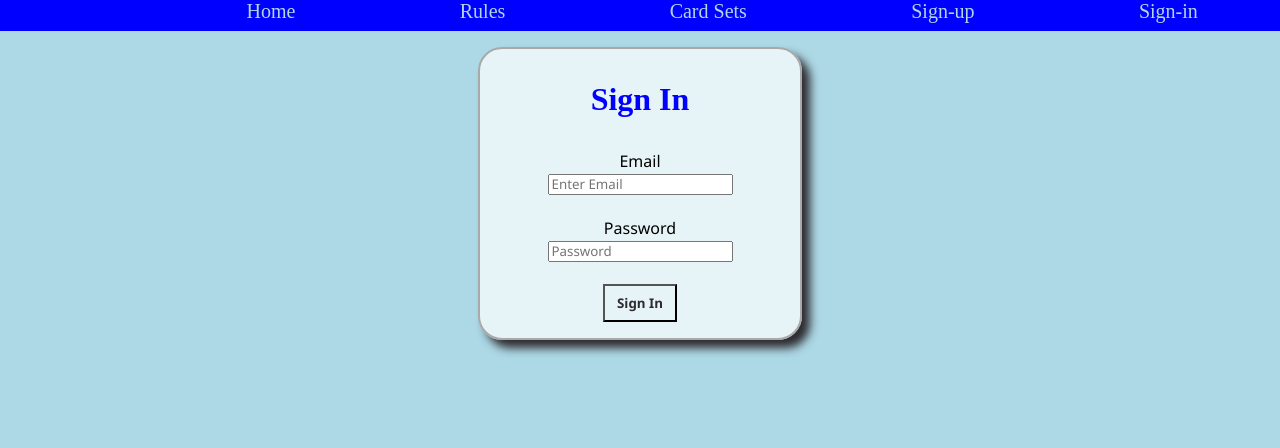
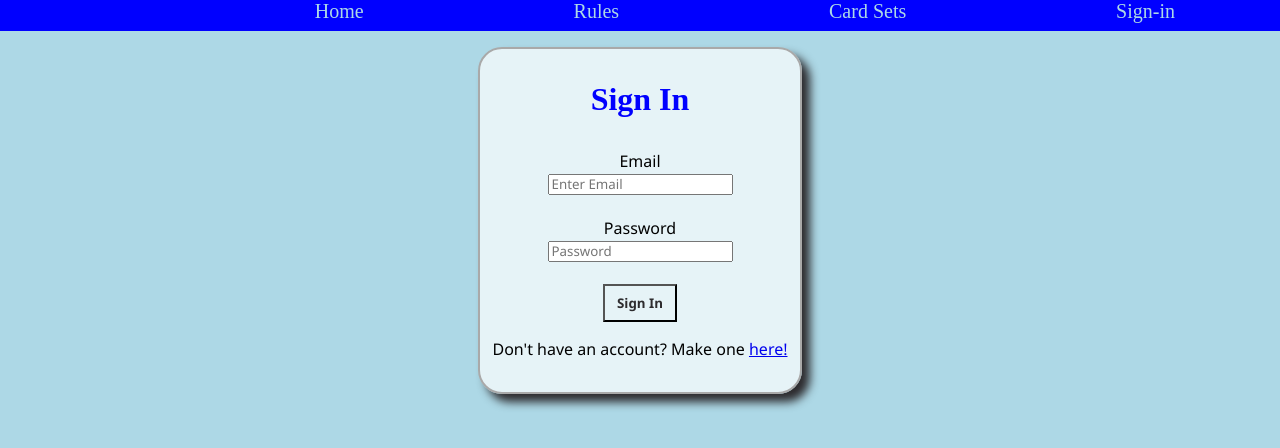
Before and after one commit to ChelseyReann/digimon-deck, a React (Create React App) app: page /sign-in in a window 1280 px wide. Shown: the top 448 px of the page. Built offline with nearby package versions, Linux system fonts and the light colour scheme; a web font is replaced by a local one.

Commit message:
updates NavBar.jsx

```diff
--- a/src/components/NavBar.jsx
+++ b/src/components/NavBar.jsx
@@ -14,9 +14,11 @@ export default function NavBar({ user }) {
            Deck
         </NavLink>
       ) : null}
+      {user? (
+        <NavLink to="/sign-out" activeclassname="active-link">Sign-out</NavLink>
+      ): <NavLink to="/sign-in" activeclassname="active-link">Sign-in</NavLink>}
 
-      <NavLink to="/sign-up" activeclassname="active-link">Sign-up</NavLink>
-      <NavLink to="/sign-in" activeclassname="active-link">Sign-in</NavLink>
+
     </nav>
   );
 }
--- a/src/screens/SignInPage/SignInPage.jsx
+++ b/src/screens/SignInPage/SignInPage.jsx
@@ -1,7 +1,7 @@
 import { useState } from 'react'
 import './SignInPage.css'
 import { signIn } from '../../services/users.js'
-import { useNavigate } from 'react-router-dom'
+import { useNavigate,Link } from 'react-router-dom'
 
 const SignIn = (props) => {
   const navigate = useNavigate()
@@ -77,6 +77,7 @@ const SignIn = (props) => {
         /><br/><br/>
         {renderError()}
       </form>
+      <p>Don't have an account? Make one <Link to="/sign-up">here!</Link></p>
     </div>
   )
 }
```
